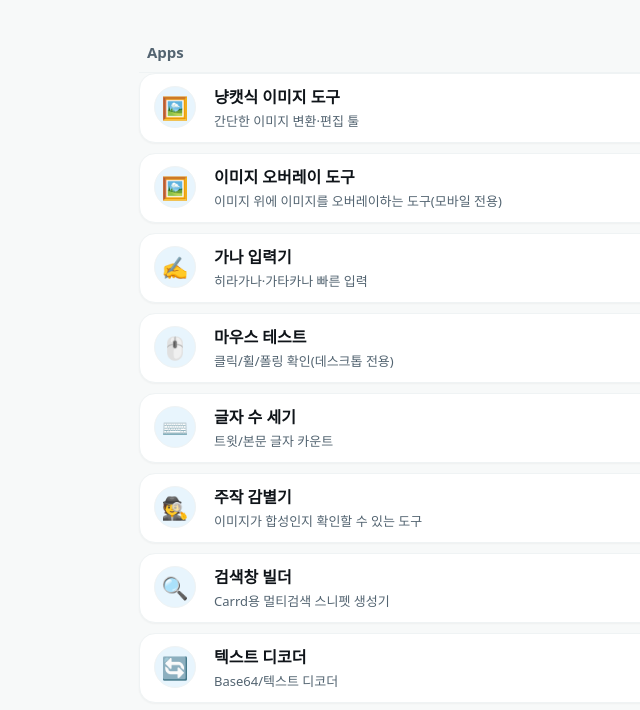
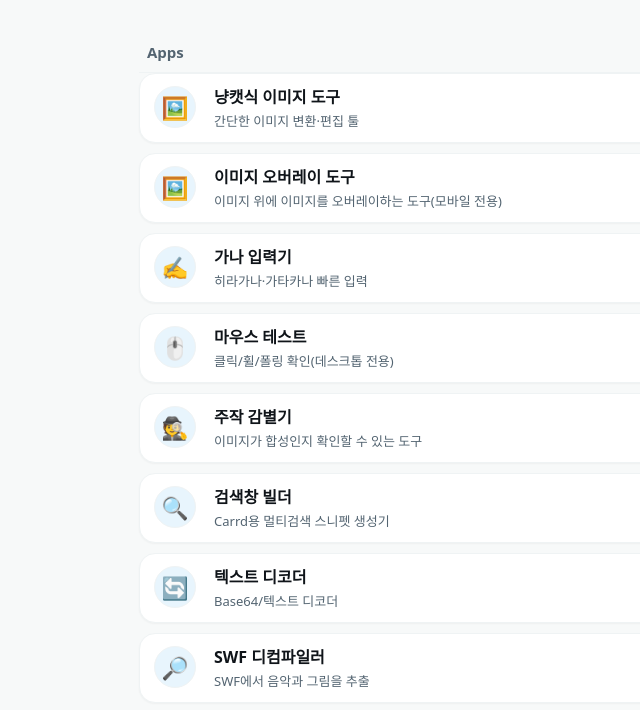
Before and after one commit to tchinso/Favorites, a plain HTML site: page index.html in a window 1280 px wide. Shown: the part 77-787 px from the top of the page, without its empty margins (131-771 px from the left). Drawn offline with Linux system fonts and the light colour scheme.

Commit message:
Update index.html

```diff
--- a/index.html
+++ b/index.html
@@ -150,15 +150,6 @@
             </span>
           </a>
         </li>
-        <li>
-          <a class="item" href="app/CharaCounter.html">
-            <span class="icon">⌨️</span>
-            <span class="content">
-              <strong>글자 수 세기</strong>
-              <em>트윗/본문 글자 카운트</em>
-            </span>
-          </a>
-        </li>
     <li>
       <a class="item" href="app/Jujakdetector.html">
         <span class="icon">🕵️</span>
```
